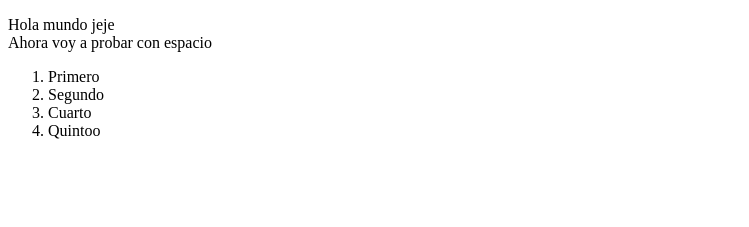
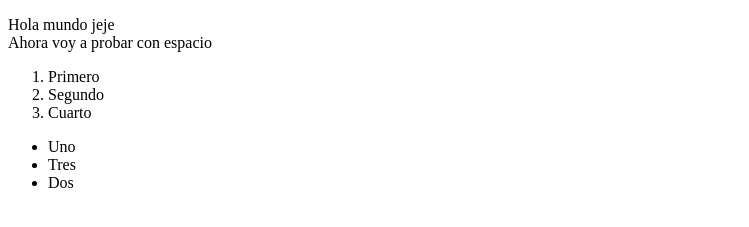
Before and after one commit to juanrobayo97/Proyecto1, a plain HTML site: page prueba.html in a window 1280 px wide. Shown: the part 121-348 px from the top of the page, without its empty margins (0-749 px from the left). Drawn offline with Linux system fonts and the light colour scheme.

Commit message:
Unorder list

```diff
--- a/prueba.html
+++ b/prueba.html
@@ -17,7 +17,11 @@
             <li>Primero</li>
             <li>Segundo</li>
             <li>Cuarto</li>
-            <li>Quintoo</li>
         </ol>
+        <ul>
+            <li>Uno</li>
+            <li>Tres</li>
+            <li>Dos</li>
+        </ul>
     </body>
 </html>
```
